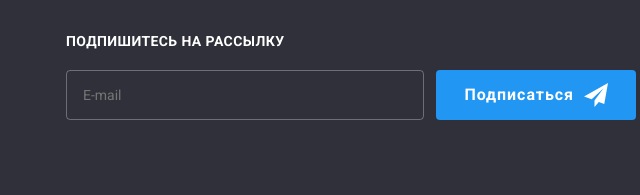
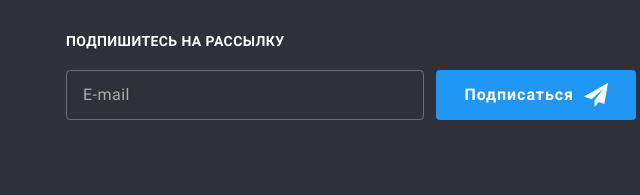
Before and after one commit to YuliaTsveleva/goit-markup-hw-06, a plain HTML site: page index.html in a window 1280 px wide. Shown: the part 2716-2911 px from the top of the page, 589-1229 px from the left. Drawn offline with nearby package versions, Linux system fonts and the light colour scheme.

Commit message:
дз6 с мелкими правками

```diff
--- a/css/styles.css
+++ b/css/styles.css
@@ -706,7 +706,7 @@ address {
   color: var(--dark-background-text-color);
 }
 
-.footer-form-offer::placeholder {
+.footer-form-input::placeholder {
   font-size: 16px;
   line-height: 1.25;
   letter-spacing: 0.03em;
```
